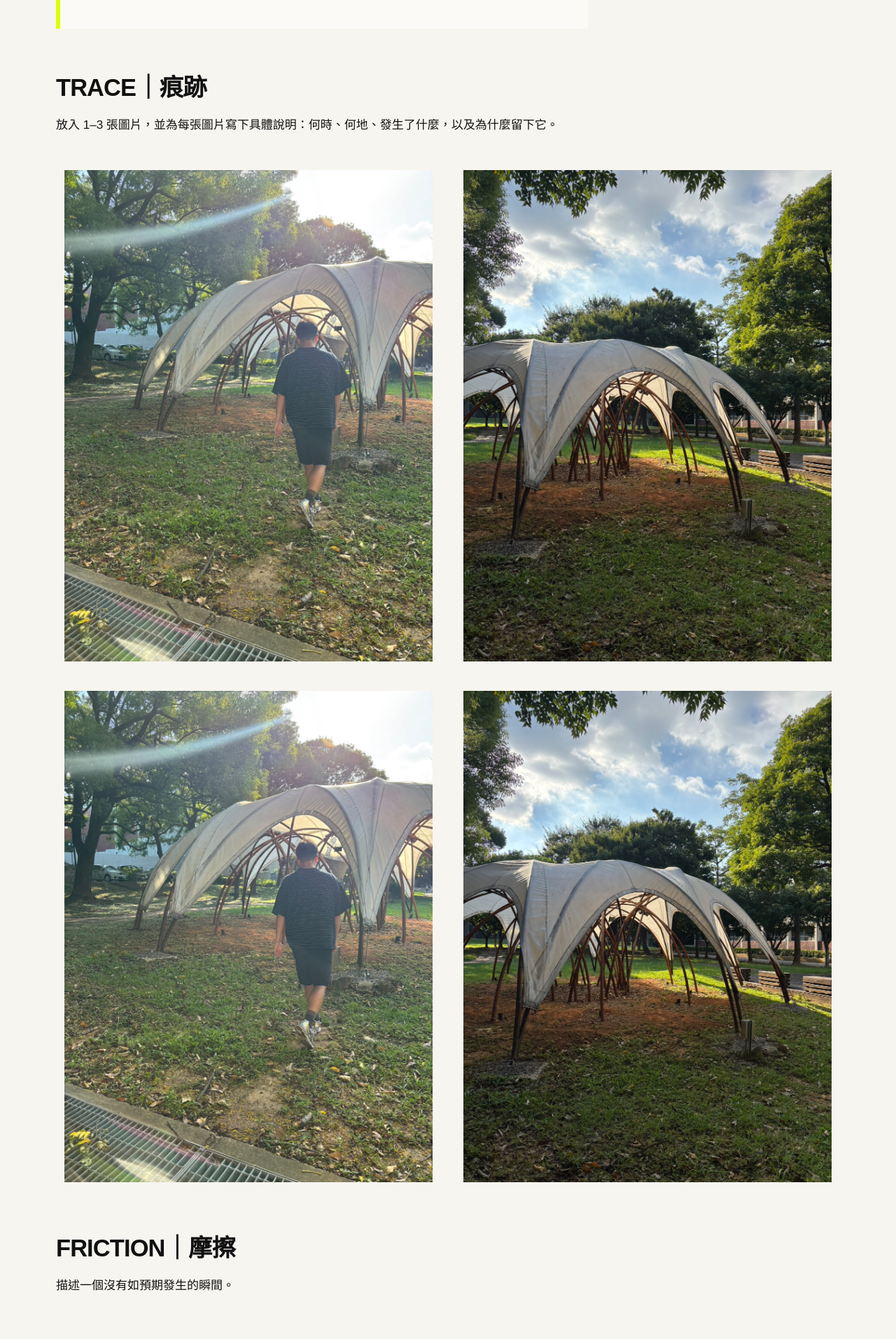
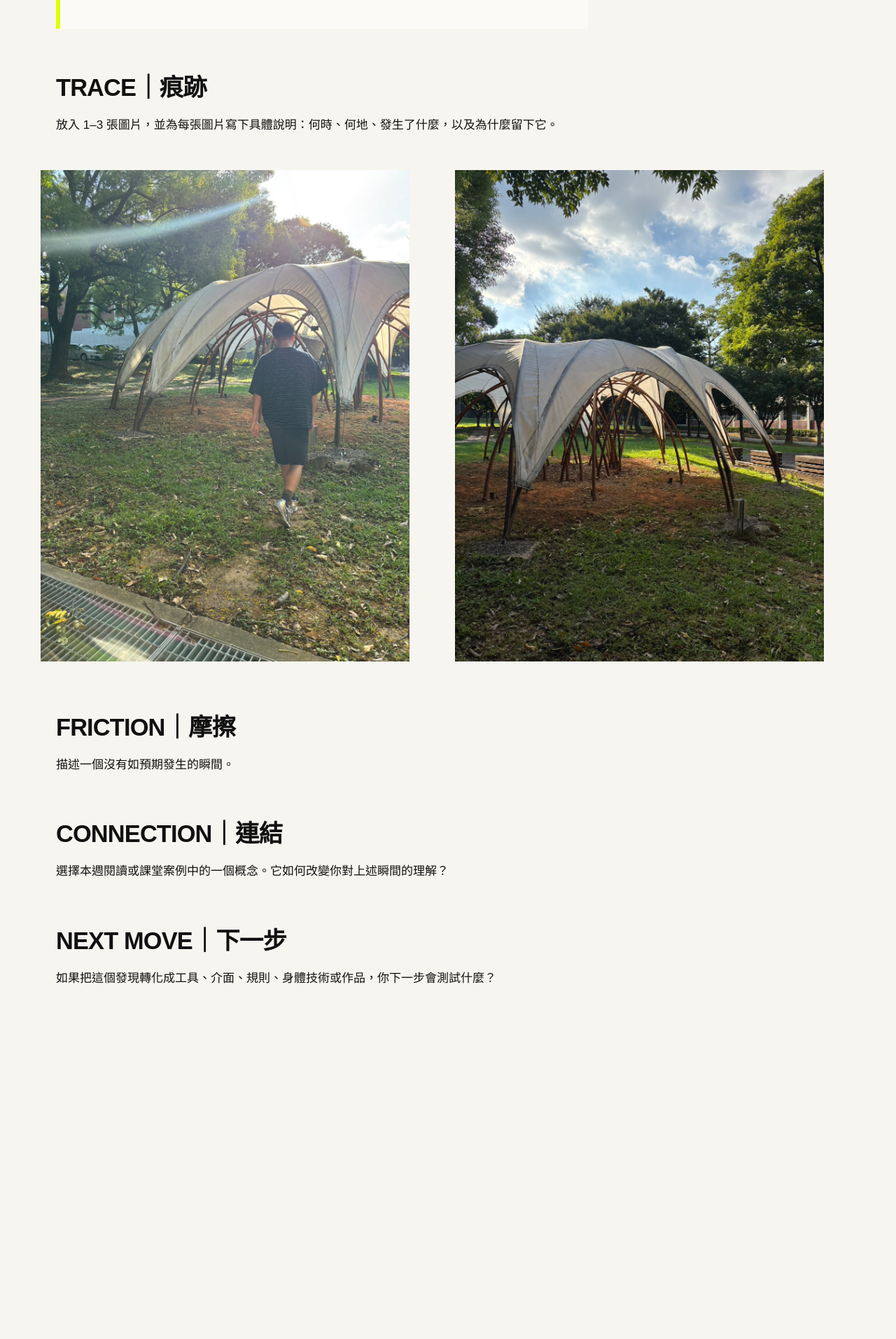
Before and after one commit to liki1928/fieldworkarchive, a Jekyll site: the page built from weeks/week-02.md, in a window 1280 px wide. Shown: the part 433-2346 px from the top of the page at 70% size. Built offline with Jekyll 4.4.1, drawn with Linux system fonts in a browser that asks for light colours; after the commit the page ends 1953 px from its top, so only the background shows below that.

Commit message:
Update week-02.md

```diff
--- a/weeks/week-02.md
+++ b/weeks/week-02.md
@@ -12,15 +12,11 @@ permalink: /weeks/week-02/
 ## TRACE｜痕跡
 
 放入 1–3 張圖片，並為每張圖片寫下具體說明：何時、何地、發生了什麼，以及為什麼留下它。<br>
-<div style="display: flex; gap: 20px;">
-  <img src="{{ '/assets/images/w02-1.jpg' | relative_url }}" alt="圖一" style="width: 50%;">
-  <img src="{{ '/assets/images/w02-2.jpg' | relative_url }}" alt="圖二" style="width: 50%;">
-</div>
-
-<div style="display: flex; gap: 20px; margin-left: 0; padding-left: 0;">
+<div style="display: flex; gap: 20px; margin-left: -45px;">
   <img src="{{ '/assets/images/w02-1.jpg' | relative_url }}" alt="圖一" style="width: calc(50% - 10px);">
   <img src="{{ '/assets/images/w02-2.jpg' | relative_url }}" alt="圖二" style="width: calc(50% - 10px);">
 </div>
+
 
 
 ## FRICTION｜摩擦
```
